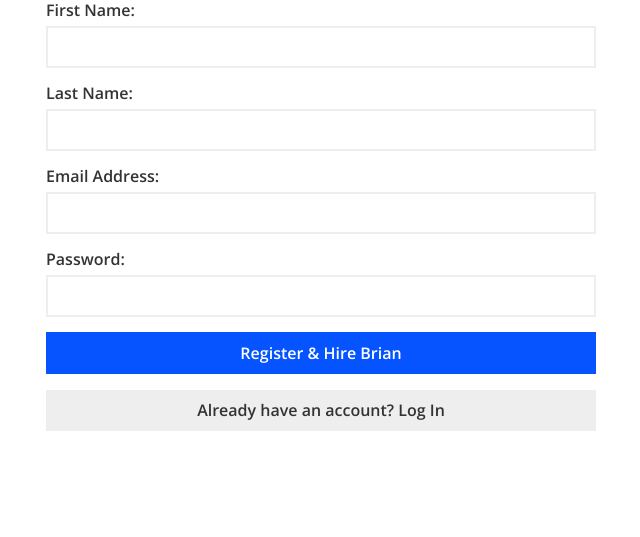
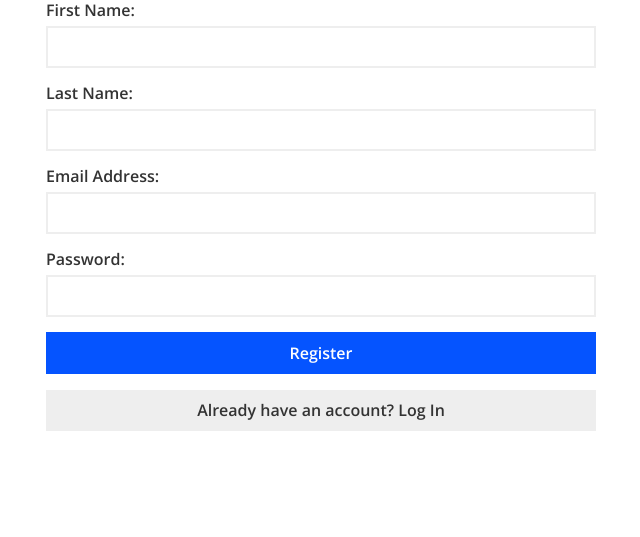
Before and after one commit to bswank/sbpc, a Django app: page /register/ in a window 1280 px wide. Shown: the part 157-694 px from the top of the page, without its empty margins (319-959 px from the left). Run offline with Django 3.2, Linux system fonts and the light colour scheme.

Commit message:
remove hire brian

```diff
--- a/littrack/templates/registration/logged_out.html
+++ b/littrack/templates/registration/logged_out.html
@@ -2,7 +2,7 @@
 
 {% block title %}
 
-<h1>You've been successfully logged out. Don't forget to hire Brian. 👍</h1>
+<h1>You've been successfully logged out. 👍</h1>
 
 {% endblock %}
 
--- a/littrack/templates/registration/register.html
+++ b/littrack/templates/registration/register.html
@@ -17,7 +17,7 @@
 <form action="" method="post">
     {% csrf_token %}
     {{ form }}
-    <button type="submit">Register & Hire Brian</button>
+    <button type="submit">Register</button>
     <p><a class="buttony-link wide" href="{% url 'login' %}">Already have an account? Log In</a></p>
 </form>
 
```
